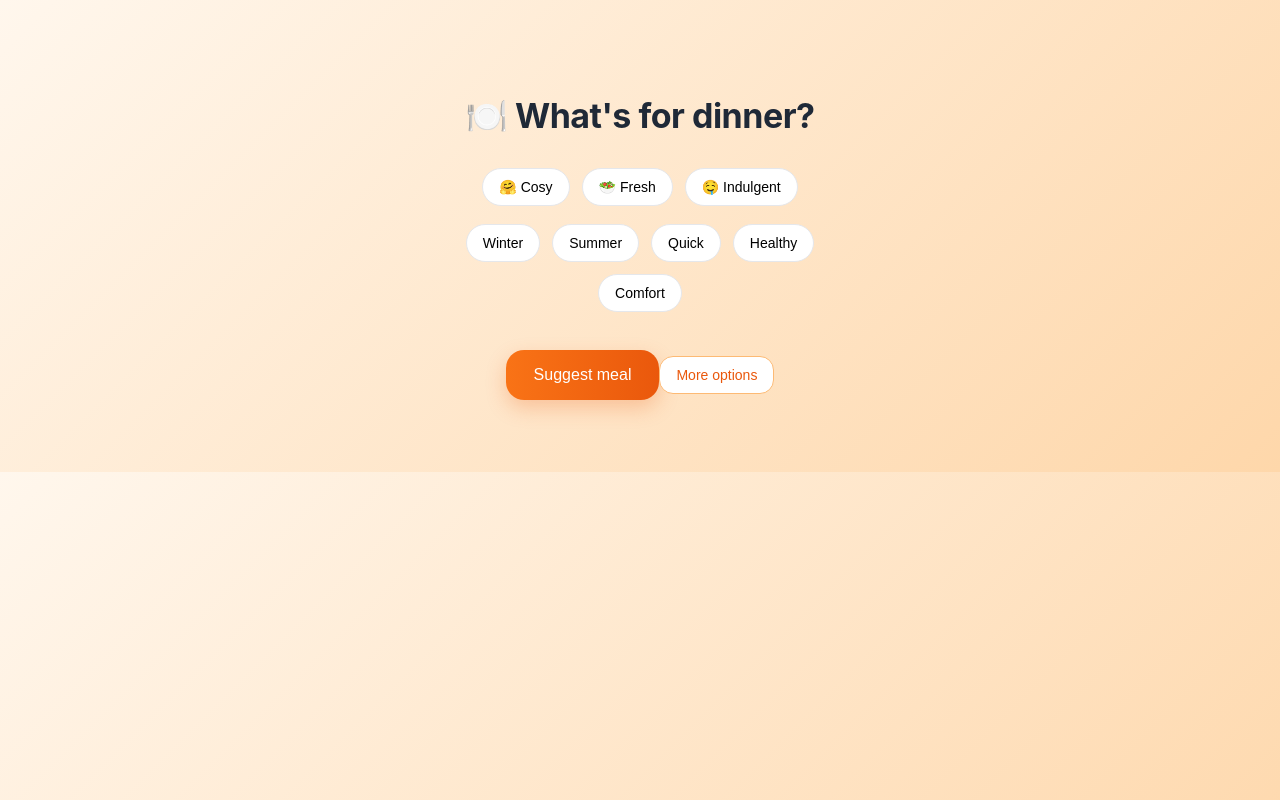
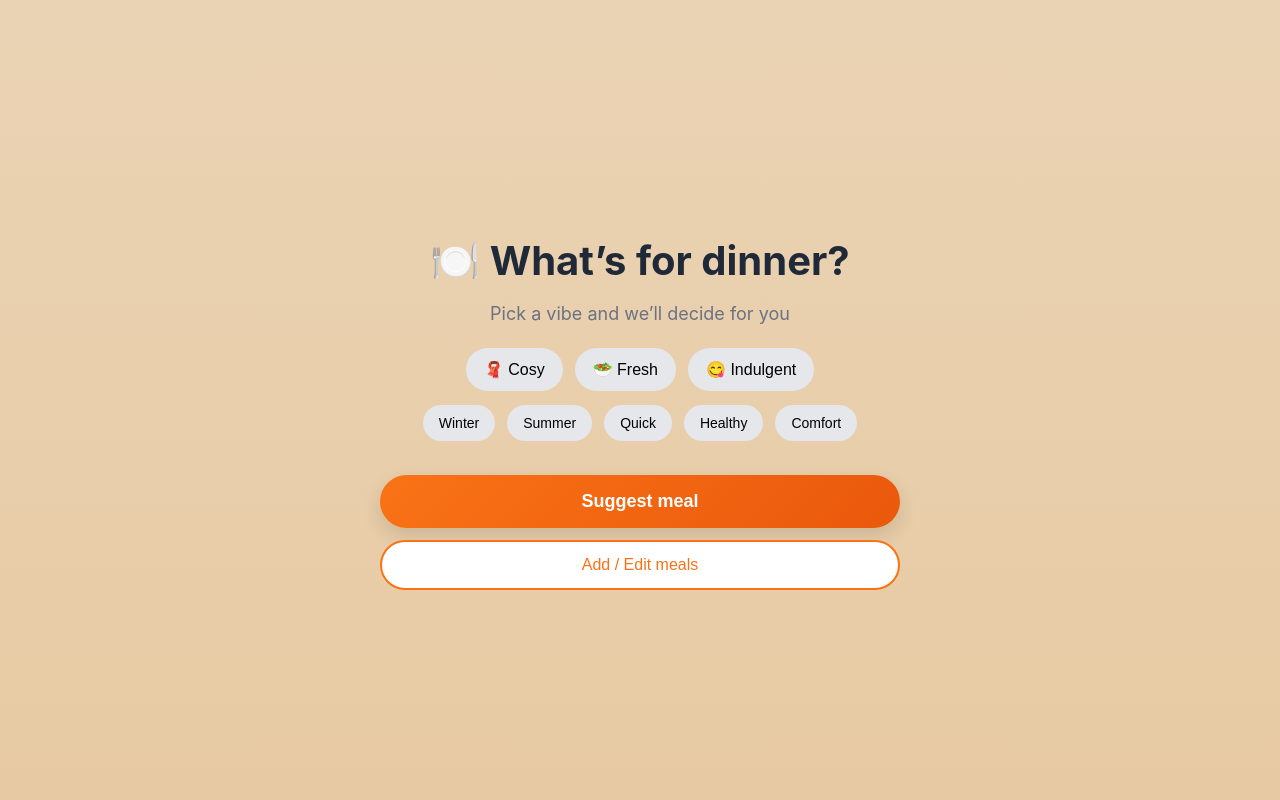
Before and after one commit to acork-red/meal-app, a Next.js app: page / in a window 1280 px wide. Built offline with nearby package versions, Linux system fonts and the light colour scheme; no server answers; the database is empty.

Commit message:
add animation + empty state

```diff
--- a/app/globals.css
+++ b/app/globals.css
@@ -1,155 +1,106 @@
+* {
+  box-sizing: border-box;
+}
+
 body {
   margin: 0;
-  font-family: -apple-system, BlinkMacSystemFont, "SF Pro Text", sans-serif;
-  background: linear-gradient(135deg, #fff7ed, #fed7aa);
+  font-family: -apple-system, BlinkMacSystemFont, sans-serif;
+  background: linear-gradient(#ead3b4, #e7caa3);
   color: #1f2937;
 }
 
-/* layout */
+/* Layout */
 .container {
-  max-width: 420px;
-  margin: 0 auto;
-  padding: 72px 20px;
-  text-align: center;
+  display: flex;
+  justify-content: center;
+  align-items: center;
+  min-height: 100vh;
+  padding: 24px;
 }
 
-h1 {
-  font-size: 34px;
-  margin-bottom: 32px;
-  letter-spacing: -0.5px;
+.card {
+  text-align: center;
+  max-width: 520px;
+  width: 100%;
 }
 
-/* rows */
+/* Typography */
+.title {
+  font-size: 40px;
+  font-weight: 700;
+  margin-bottom: 10px;
+}
+
+.subtitle {
+  color: #6b7280;
+  font-size: 18px;
+  margin-bottom: 24px;
+}
+
+/* Rows */
 .row {
   display: flex;
-  flex-wrap: wrap;
   justify-content: center;
   gap: 12px;
-  margin-bottom: 18px;
+  margin-bottom: 14px;
 }
 
-/* pills */
+.wrap {
+  flex-wrap: wrap;
+}
+
+/* Pills */
 .pill {
+  background: #e5e7eb;
+  border: none;
+  border-radius: 999px;
+  padding: 12px 18px;
+  font-size: 16px;
+  cursor: pointer;
+  transition: all 0.2s ease;
+}
+
+.pill.small {
+  font-size: 14px;
   padding: 10px 16px;
-  border-radius: 999px;
-  border: 1px solid #e5e7eb;
-  background: white;
-  cursor: pointer;
-  font-size: 14px;
-  transition: all 0.15s ease;
 }
 
 .pill:hover {
-  transform: translateY(-1px);
-  border-color: #d1d5db;
+  background: #d1d5db;
 }
 
 .pill.active {
-  background: #111827;
+  background: #fb923c;
   color: white;
-  border-color: #111827;
 }
 
-/* primary CTA */
-.cta {
+/* Buttons */
+.primary {
+  width: 100%;
   margin-top: 20px;
-  background: linear-gradient(to right, #f97316, #ea580c);
+  background: linear-gradient(135deg, #f97316, #ea580c);
   color: white;
-  padding: 16px 28px;
   border: none;
-  border-radius: 18px;
+  border-radius: 999px;
+  padding: 16px;
+  font-size: 18px;
+  font-weight: 600;
+  cursor: pointer;
+  box-shadow: 0 8px 20px rgba(0,0,0,0.12);
+}
+
+.primary:hover {
+  transform: translateY(-1px);
+}
+
+.secondary {
+  width: 100%;
+  margin-top: 12px;
+  background: white;
+  color: #f97316;
+  border: 2px solid #f97316;
+  border-radius: 999px;
+  padding: 14px;
   font-size: 16px;
   cursor: pointer;
-  transition: all 0.15s ease;
-  box-shadow: 0 8px 20px rgba(234, 88, 12, 0.25);
 }
-
-.cta:hover {
-  transform: translateY(-1px);
-  box-shadow: 0 12px 24px rgba(234, 88, 12, 0.3);
-}
-
-.cta:active {
-  transform: scale(0.98);
-}
-
-/* secondary CTA */
-.cta.secondary {
-  margin-top: 12px;
-  padding: 10px 16px;
-  font-size: 14px;
-  border-radius: 14px;
-  background: white;
-  color: #ea580c;
-  border: 1px solid #fdba74;
-  box-shadow: none;
-}
-
-.cta.secondary:hover {
-  background: #fff7ed;
-}
-
-/* card */
-.card {
-  margin-top: 28px;
-  background: white;
-  border-radius: 20px;
-  padding: 28px;
-  text-align: left;
-  box-shadow: 0 20px 40px rgba(0, 0, 0, 0.08);
-}
-
-/* inputs */
-input,
-textarea {
-  width: 100%;
-  box-sizing: border-box;
-  margin-bottom: 14px;
-  padding: 12px 14px;
-  border-radius: 12px;
-  border: 1px solid #e5e7eb;
-  font-size: 14px;
-  transition: all 0.15s ease;
-  background: #fafafa;
-}
-
-/* 🔥 premium feel */
-input:focus,
-textarea:focus {
-  outline: none;
-  border-color: #f97316;
-  background: white;
-  box-shadow: 0 0 0 3px rgba(249, 115, 22, 0.15);
-}
-
-/* textarea spacing */
-textarea {
-  margin-bottom: 18px;
-}
-
-/* form tags */
-.card .row {
-  justify-content: flex-start;
-  margin-bottom: 20px;
-}
-
-/* meal result */
-.card h2 {
-  margin-top: 0;
-  margin-bottom: 8px;
-}
-
-.card p {
-  margin-bottom: 16px;
-  color: #4b5563;
-}
-@keyframes fadeIn {
-  from {
-    opacity: 0;
-    transform: translateY(6px);
-  }
-  to {
-    opacity: 1;
-    transform: translateY(0);
-  }
-}
--- a/app/page.tsx
+++ b/app/page.tsx
@@ -1,177 +1,72 @@
 "use client";
 
-import { useEffect, useState } from "react";
-import { supabase } from "../lib/supabase";
+import { useState } from "react";
 
-type Meal = {
-  id?: number;
-  name: string;
-  ingredients: string;
-  tags: string[];
-};
-
+const VIBES = ["Cosy", "Fresh", "Indulgent"];
 const TAGS = ["Winter", "Summer", "Quick", "Healthy", "Comfort"];
-const VIBES = ["🤗 Cosy", "🥗 Fresh", "🤤 Indulgent"];
 
 export default function Home() {
-  const [meals, setMeals] = useState<Meal[]>([]);
-  const [selectedMeal, setSelectedMeal] = useState<Meal | null>(null);
-  const [filters, setFilters] = useState<string[]>([]);
-  const [vibe, setVibe] = useState<string | null>(null);
+  const [selectedVibe, setSelectedVibe] = useState<string | null>(null);
+  const [selectedTags, setSelectedTags] = useState<string[]>([]);
 
-  const [showExtras, setShowExtras] = useState(false);
-  const [activeExtra, setActiveExtra] = useState<"swipe" | "plan" | "ai" | null>(null);
-
-  const [ingredients, setIngredients] = useState("");
-  const [aiResult, setAiResult] = useState("");
-
-  useEffect(() => {
-    fetchMeals();
-  }, []);
-
-  async function fetchMeals() {
-    const { data } = await supabase.from("meals").select("*");
-    if (data) setMeals(data);
-  }
-
-  function toggleFilter(tag: string) {
-    setFilters((prev) =>
-      prev.includes(tag) ? prev.filter((t) => t !== tag) : [...prev, tag]
+  const toggleTag = (tag: string) => {
+    setSelectedTags((prev) =>
+      prev.includes(tag)
+        ? prev.filter((t) => t !== tag)
+        : [...prev, tag]
     );
-  }
-
-  function suggestMeal() {
-    let pool = meals;
-
-    if (filters.length) {
-      pool = pool.filter((m) =>
-        filters.every((f) => m.tags?.includes(f))
-      );
-    }
-
-    if (!pool.length) pool = meals;
-
-    const choice = pool[Math.floor(Math.random() * pool.length)];
-    setSelectedMeal(choice);
-  }
-
-  async function getAI() {
-    const res = await fetch("/api/ai", {
-      method: "POST",
-      body: JSON.stringify({ ingredients }),
-    });
-    const data = await res.json();
-    setAiResult(data.result);
-  }
+  };
 
   return (
     <main className="container">
-      <h1>🍽️ What's for dinner?</h1>
+      <div className="card">
+        <h1 className="title">🍽️ What’s for dinner?</h1>
+
+        <p className="subtitle">
+          Pick a vibe and we’ll decide for you
+        </p>
 
         {/* Vibes */}
         <div className="row">
-        {VIBES.map((v) => (
+          {VIBES.map((vibe) => (
             <button
-            key={v}
-            className={vibe === v ? "pill active" : "pill"}
-            onClick={() => setVibe(v)}
+              key={vibe}
+              onClick={() => setSelectedVibe(vibe)}
+              className={`pill ${selectedVibe === vibe ? "active" : ""}`}
             >
-            {v}
+              {vibe === "Cosy" && "🧣 "}
+              {vibe === "Fresh" && "🥗 "}
+              {vibe === "Indulgent" && "😋 "}
+              {vibe}
             </button>
           ))}
         </div>
 
         {/* Tags */}
-      <div className="row">
+        <div className="row wrap">
           {TAGS.map((tag) => (
             <button
               key={tag}
-            className={filters.includes(tag) ? "pill active" : "pill"}
-            onClick={() => toggleFilter(tag)}
+              onClick={() => toggleTag(tag)}
+              className={`pill small ${
+                selectedTags.includes(tag) ? "active" : ""
+              }`}
             >
               {tag}
             </button>
           ))}
         </div>
 
-      {/* MAIN CTA */}
-      <button className="cta" onClick={suggestMeal}>
+        {/* CTA */}
+        <button className="primary">
           Suggest meal
         </button>
 
-      {/* RESULT */}
-      {selectedMeal && (
-        <div className="card">
-          <h2>{selectedMeal.name}</h2>
-          <p>{selectedMeal.ingredients}</p>
-
-          <button className="cta secondary" onClick={suggestMeal}>
-            Try again
+        {/* Secondary CTA */}
+        <button className="secondary">
+          Add / Edit meals
         </button>
       </div>
-      )}
-
-      {/* MORE BUTTON */}
-      <button
-        className="cta secondary"
-        style={{ marginTop: 20 }}
-        onClick={() => setShowExtras(true)}
-      >
-        More options
-      </button>
-
-      {/* DRAWER */}
-      {showExtras && (
-        <div
-          style={{
-            position: "fixed",
-            bottom: 0,
-            left: 0,
-            right: 0,
-            background: "white",
-            borderTopLeftRadius: 20,
-            borderTopRightRadius: 20,
-            padding: 20,
-            boxShadow: "0 -10px 30px rgba(0,0,0,0.1)",
-          }}
-        >
-          <div style={{ display: "flex", gap: 10, marginBottom: 16 }}>
-            <button onClick={() => setActiveExtra("swipe")}>Swipe</button>
-            <button onClick={() => setActiveExtra("plan")}>Plan</button>
-            <button onClick={() => setActiveExtra("ai")}>AI</button>
-            <button onClick={() => setShowExtras(false)}>Close</button>
-          </div>
-
-          {/* SWIPE */}
-          {activeExtra === "swipe" && (
-            <div>
-              <p>Swipe-style chooser coming next (we’ll upgrade this)</p>
-            </div>
-          )}
-
-          {/* PLAN */}
-          {activeExtra === "plan" && (
-            <div>
-              <p>Weekly planner coming next</p>
-            </div>
-          )}
-
-          {/* AI */}
-          {activeExtra === "ai" && (
-            <div>
-              <textarea
-                placeholder="Enter ingredients..."
-                value={ingredients}
-                onChange={(e) => setIngredients(e.target.value)}
-              />
-              <button className="cta" onClick={getAI}>
-                Generate
-              </button>
-              {aiResult && <p>{aiResult}</p>}
-            </div>
-          )}
-        </div>
-      )}
     </main>
   );
 }
```
Also changed, not shown: public/logo.png (added). Lines whose indentation alone changed are shown as unchanged.
